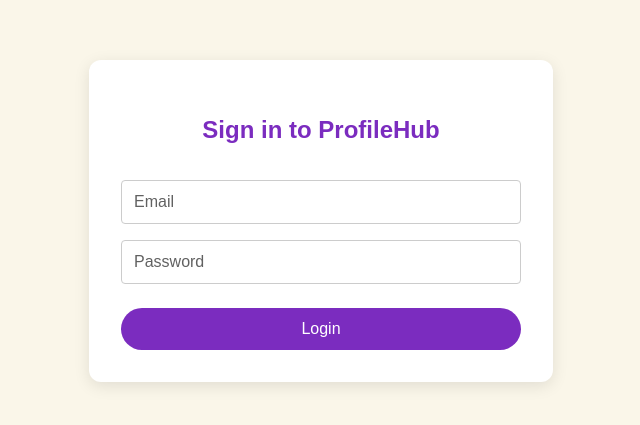
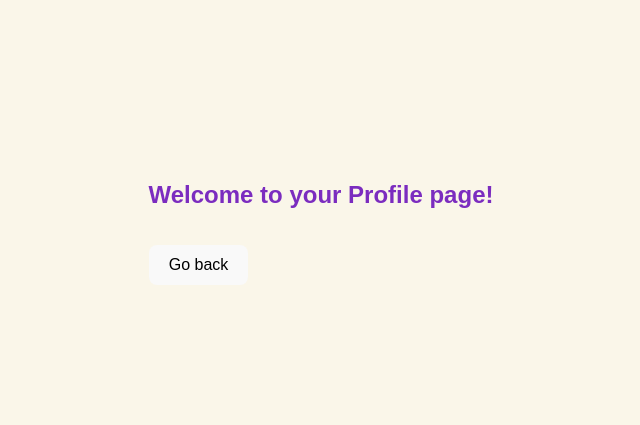
Before and after one commit to Gabzsk/ProfileHub, a React (Vite) app: page /profile in a window 1280 px wide. Shown: the part 179-604 px from the top of the page, without its empty margins (319-959 px from the left). Built offline with nearby package versions, Linux system fonts and the light colour scheme.

Commit message:
✨ Adds navigation logic (router)

```diff
--- a/package.json
+++ b/package.json
@@ -18,6 +18,7 @@
     "@eslint/js": "^9.25.0",
     "@types/react": "^19.1.2",
     "@types/react-dom": "^19.1.2",
+    "@types/react-router-dom": "^5.3.3",
     "@vitejs/plugin-react": "^4.4.1",
     "eslint": "^9.25.0",
     "eslint-plugin-react-hooks": "^5.2.0",
--- a/src/App.tsx
+++ b/src/App.tsx
@@ -1,12 +1,16 @@
 import "./App.css";
-import Login from "./pages/Home/Login/Login";
+import { BrowserRouter, Routes, Route } from "react-router-dom";
+import Login from "./pages/Login/Login";
+import Profile from "./pages/Profile/Profile";
 
 function App() {
   return (
-    <div className="main-container">
-      <h2>Sign in to ProfileHub</h2>
-      <Login />
-    </div>
+    <BrowserRouter>
+      <Routes>
+        <Route path="/" element={<Login />}></Route>
+        <Route path="/profile" element={<Profile />}></Route>
+      </Routes>
+    </BrowserRouter>
   );
 }
 
--- a/src/pages/Home/Login/Login.tsx
+++ /dev/null
@@ -1,63 +0,0 @@
-import "./Login.css";
-import { useState } from "react";
-
-function Login() {
-  // STATES
-  const [email, setEmail] = useState("");
-  const [password, setPassword] = useState("");
-  const [error, setError] = useState("");
-  const [isLoading, setIsLoading] = useState(false);
-
-  const handleSubmit = (e: React.FormEvent) => {
-    e.preventDefault();
-
-    if (!email || !password) {
-      setError("Preencha todos os campos.");
-      return;
-    }
-
-    setIsLoading(true);
-    setError("");
-
-    // Login Simulation
-    setTimeout(() => {
-      if (email === "admin@test.com" && password === "admin") {
-        alert("Login sucessful!");
-      } else {
-        setError("Invalid email or password.");
-      }
-      setIsLoading(false);
-    }, 1000);
-  };
-
-  return (
-    <div className="form-component">
-      <form onSubmit={handleSubmit}>
-        <div className="form-inputs">
-          <input
-            type="email"
-            placeholder="Email"
-            value={email}
-            onChange={(e) => setEmail(e.target.value)}
-          />
-          <input
-            type="password"
-            placeholder="Password"
-            value={password}
-            onChange={(e) => setPassword(e.target.value)}
-          />
-          {error && (
-            <p style={{ color: "red", marginBottom: "1rem" }}>{error}</p>
-          )}
-        </div>
-        <div className="form-button">
-          <button className="login-btn" type="submit" disabled={isLoading}>
-            {isLoading ? "Entering..." : "Login"}
-          </button>
-        </div>
-      </form>
-    </div>
-  );
-}
-
-export default Login;
--- /dev/null
+++ b/src/pages/Login/Login.tsx
@@ -0,0 +1,69 @@
+import "./Login.css";
+import { useState } from "react";
+import { useNavigate } from "react-router-dom";
+
+function Login() {
+  // STATES
+  const [email, setEmail] = useState("");
+  const [password, setPassword] = useState("");
+  const [error, setError] = useState("");
+  const [isLoading, setIsLoading] = useState(false);
+
+  const navigate = useNavigate();
+
+  const handleSubmit = (e: React.FormEvent) => {
+    e.preventDefault();
+
+    if (!email || !password) {
+      setError("Fill in all fields.");
+      return;
+    }
+
+    // Login Simulation
+    setTimeout(() => {
+      if (email === "admin@test.com" && password === "admin") {
+        navigate("/profile");
+      } else {
+        setError("Invalid email or password.");
+      }
+      setIsLoading(false);
+    }, 1000);
+
+    setIsLoading(true);
+    setError("");
+  };
+
+  return (
+    <div className="main-container">
+      <div className="form-component">
+        <h2>Sign in to ProfileHub</h2>
+        <form onSubmit={handleSubmit}>
+          <div className="form-inputs">
+            <input
+              type="email"
+              placeholder="Email"
+              value={email}
+              onChange={(e) => setEmail(e.target.value)}
+            />
+            <input
+              type="password"
+              placeholder="Password"
+              value={password}
+              onChange={(e) => setPassword(e.target.value)}
+            />
+            {error && (
+              <p style={{ color: "red", marginBottom: "1rem" }}>{error}</p>
+            )}
+          </div>
+          <div className="form-button">
+            <button className="login-btn" type="submit" disabled={isLoading}>
+              {isLoading ? "Entering..." : "Login"}
+            </button>
+          </div>
+        </form>
+      </div>
+    </div>
+  );
+}
+
+export default Login;
--- /dev/null
+++ b/src/pages/Profile/Profile.tsx
@@ -0,0 +1,18 @@
+import { useNavigate } from "react-router-dom";
+
+const Profile = () => {
+  const navigate = useNavigate();
+
+  const handleGoBack = () => {
+    navigate("/");
+  };
+
+  return (
+    <div>
+      <h2>Welcome to your Profile page!</h2>
+      <button onClick={handleGoBack}>Go back</button>
+    </div>
+  );
+};
+
+export default Profile;
```
Also changed, not shown: src/pages/Login/Login.css (renamed from src/pages/Home/Login/Login.css), src/pages/Profile/Profile.css (added), 1 other file (tests, documents, lock files or other folders).
